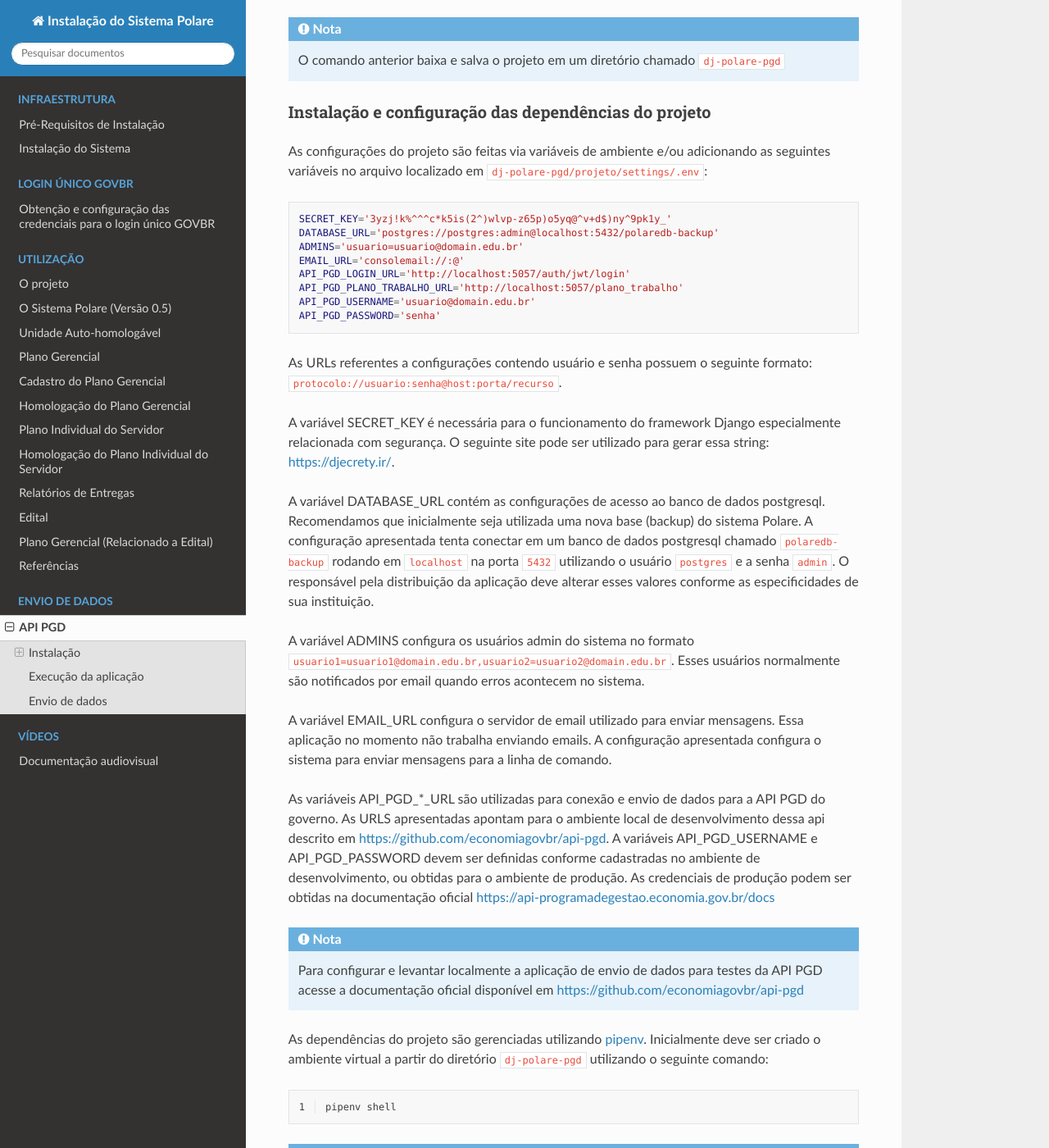
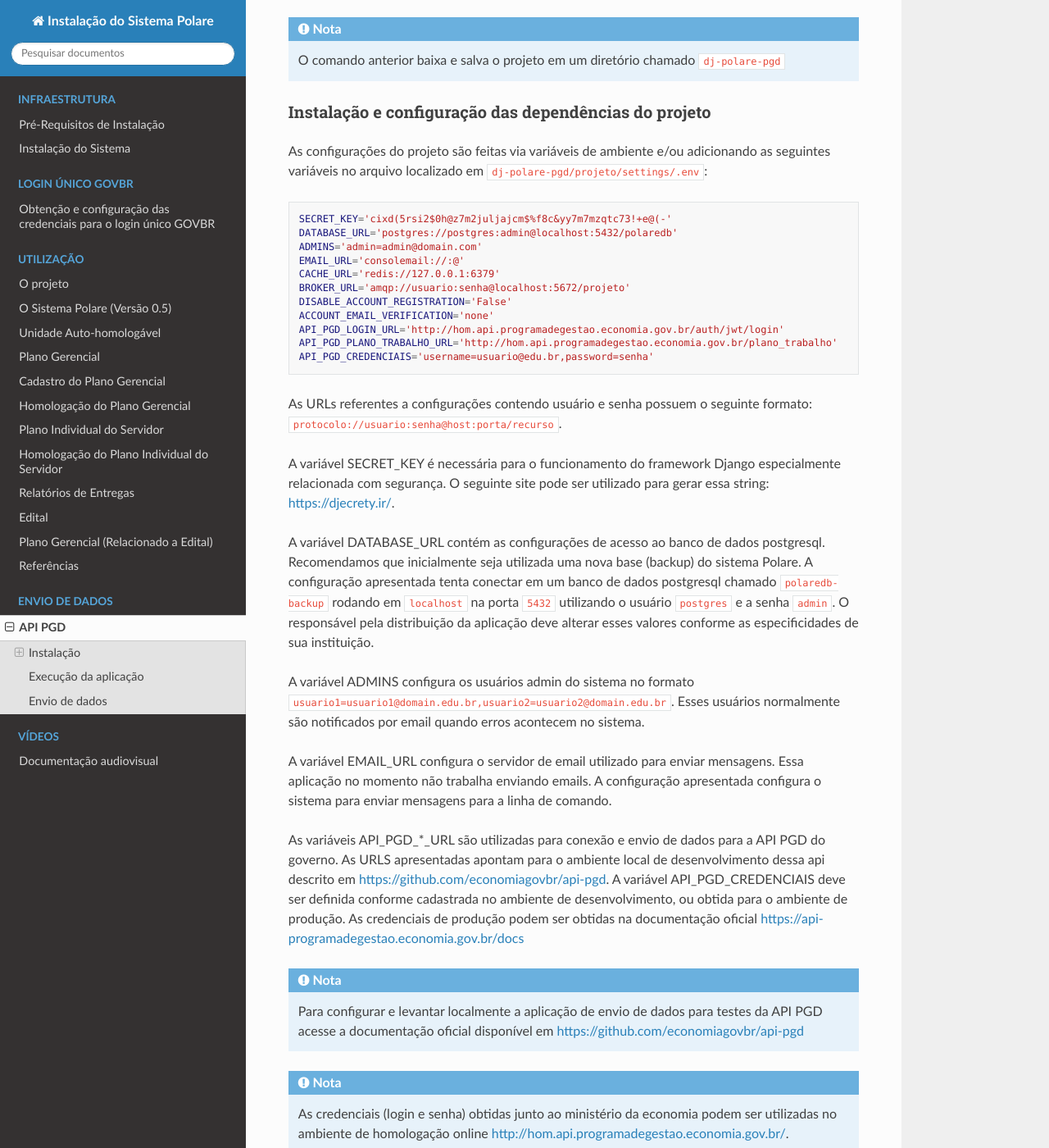
Before and after one commit to danielschmitz/polare-docs, a Sphinx documentation site: the page built from docs/envio.rst, in a window 1280 px wide and 1400 px high, scrolled down 1143 px. Shown: the whole window at 82% size. Built offline with Sphinx 7.4.7 and the Read the Docs theme 2.0.0, drawn with Linux system fonts in a browser that asks for light colours; some of the changed text lies outside the part shown.

Commit message:
feat: documentação atualizada

```diff
--- a/docs/envio.rst
+++ b/docs/envio.rst
@@ -67,14 +67,17 @@ arquivo localizado em ``dj-polare-pgd/projeto/settings/.env``:
 
 .. code-block:: bash
 
-    SECRET_KEY='3yzj!k%^^^c*k5is(2^)wlvp-z65p)o5yq@^v+d$)ny^9pk1y_'
-    DATABASE_URL='postgres://postgres:admin@localhost:5432/polaredb-backup'
-    ADMINS='usuario=usuario@domain.edu.br'
+    SECRET_KEY='cixd(5rsi2$0h@z7m2juljajcm$%f8c&yy7m7mzqtc73!+e@(-'
+    DATABASE_URL='postgres://postgres:admin@localhost:5432/polaredb'
+    ADMINS='admin=admin@domain.com'
     EMAIL_URL='consolemail://:@'
-    API_PGD_LOGIN_URL='http://localhost:5057/auth/jwt/login'
-    API_PGD_PLANO_TRABALHO_URL='http://localhost:5057/plano_trabalho'
-    API_PGD_USERNAME='usuario@domain.edu.br'
-    API_PGD_PASSWORD='senha'
+    CACHE_URL='redis://127.0.0.1:6379'
+    BROKER_URL='amqp://usuario:senha@localhost:5672/projeto'
+    DISABLE_ACCOUNT_REGISTRATION='False'
+    ACCOUNT_EMAIL_VERIFICATION='none'
+    API_PGD_LOGIN_URL='http://hom.api.programadegestao.economia.gov.br/auth/jwt/login'
+    API_PGD_PLANO_TRABALHO_URL='http://hom.api.programadegestao.economia.gov.br/plano_trabalho'
+    API_PGD_CREDENCIAIS='username=usuario@edu.br,password=senha'
 
 
 As URLs referentes a configurações contendo usuário e senha possuem o seguinte formato:
@@ -100,14 +103,20 @@ linha de comando.
 
 As variáveis API_PGD_*_URL são utilizadas para conexão e envio de dados para a API PGD do governo. As URLS
 apresentadas apontam para o ambiente local de desenvolvimento dessa api descrito em
-`https://github.com/economiagovbr/api-pgd <https://github.com/economiagovbr/api-pgd>`_. A variáveis
-API_PGD_USERNAME e API_PGD_PASSWORD devem ser definidas conforme cadastradas no ambiente de desenvolvimento,
-ou obtidas para o ambiente de produção. As credenciais de produção podem ser obtidas na documentação oficial
+`https://github.com/economiagovbr/api-pgd <https://github.com/economiagovbr/api-pgd>`_. A variável
+API_PGD_CREDENCIAIS deve ser definida conforme cadastrada no ambiente de desenvolvimento,
+ou obtida para o ambiente de produção. As credenciais de produção podem ser obtidas na documentação oficial
 `https://api-programadegestao.economia.gov.br/docs <https://api-programadegestao.economia.gov.br/docs>`_
 
 .. note::
     Para configurar e levantar localmente a aplicação de envio de dados para testes da API PGD acesse a
     documentação oficial disponível em `https://github.com/economiagovbr/api-pgd <https://github.com/economiagovbr/api-pgd>`_
+
+
+.. note::
+    As credenciais (login e senha) obtidas junto ao ministério da economia podem ser utilizadas
+    no ambiente de homologação online `http://hom.api.programadegestao.economia.gov.br/ <http://hom.api.programadegestao.economia.gov.br/>`_.
+
 
 As dependências do projeto são gerenciadas utilizando `pipenv <https://pipenv.pypa.io/en/latest/>`_.
 Inicialmente deve ser criado o ambiente virtual a partir do diretório ``dj-polare-pgd`` utilizando o seguinte
@@ -229,3 +238,8 @@ utilizando a SQL a seguir (conectado no banco da aplicação de recebimento de d
     :linenos:
 
     api_pgd=# alter table public.plano_trabalho alter cod_unidade_exercicio type bigint;
+
+
+.. note::
+    O problema citado anteriormente foi resolvido pela equipe da API PGD na *issue*
+    `https://github.com/gestaogovbr/api-pgd/issues/72 <https://github.com/gestaogovbr/api-pgd/issues/72>`_
```
Also changed, not shown: docs/requirements.txt (+13 -13 lines), 2 other files.
